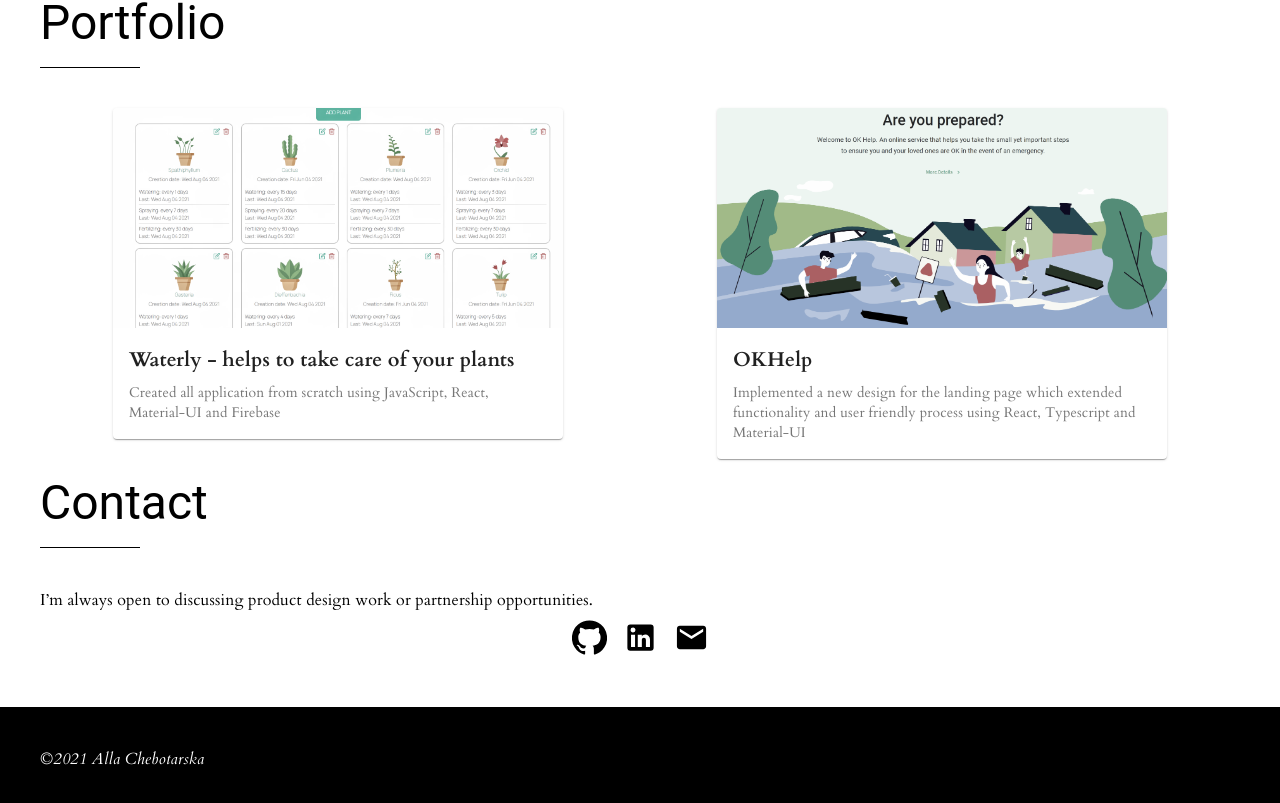
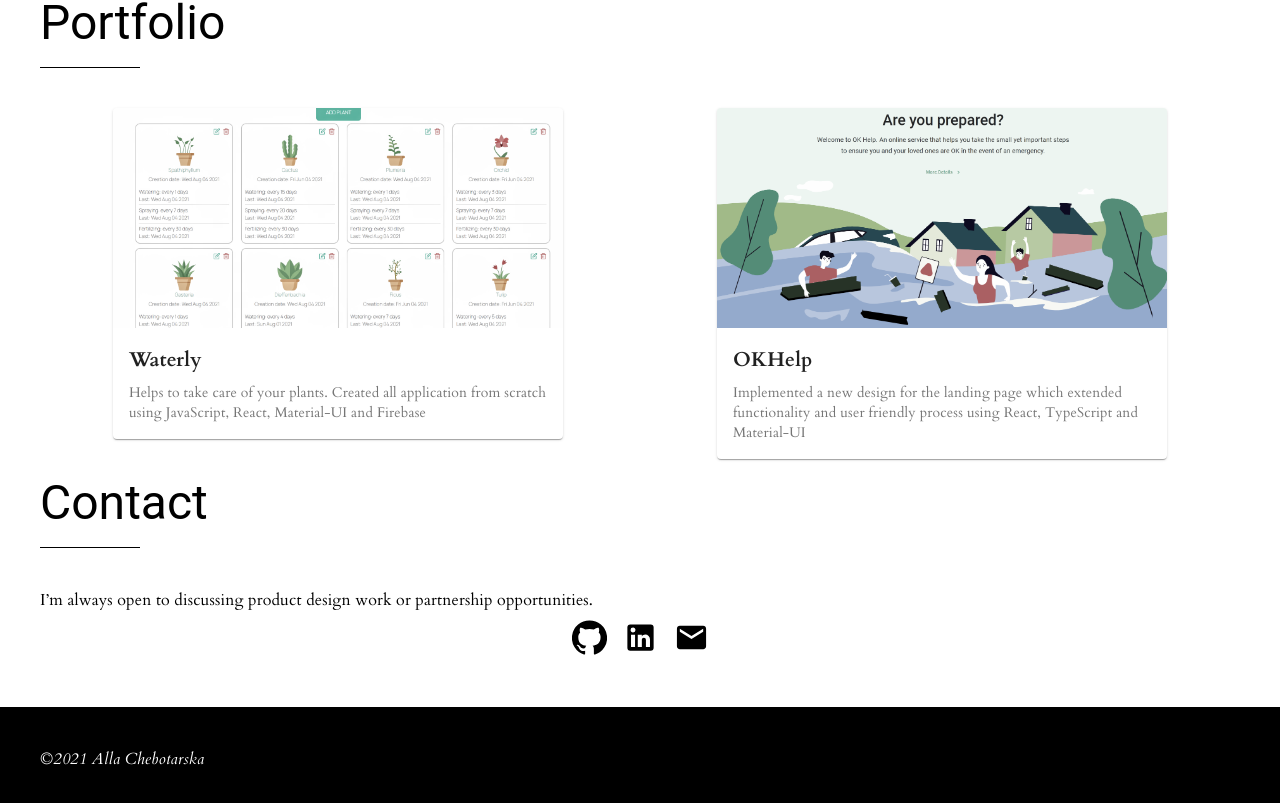
Before and after one commit to alla-chebotarska/portfolio, a React (Create React App) app: page / in a window 1280 px wide. Shown: the part 671-1474 px from the top of the page. Built offline with nearby package versions, Linux system fonts and the light colour scheme.

Commit message:
Added browser tab icon

```diff
--- a/public/index.html
+++ b/public/index.html
@@ -9,12 +9,12 @@
       content="Web site created using create-react-app"
     />
     <title>Alla Chebotarska</title>
+    <link rel="icon" href="https://image.flaticon.com/icons/png/512/12/12580.png">
     <!-- Google fonts - Montserrat for headings, Cardo for copy-->
     <link rel="stylesheet" href="https://fonts.googleapis.com/css?family=Montserrat:400,700|Cardo:400,400italic,700">
   </head>
   <body>
     <noscript>You need to enable JavaScript to run this app.</noscript>
     <div id="root"></div>
-
   </body>
 </html>
--- a/src/components/Portfolio/Portfolio.tsx
+++ b/src/components/Portfolio/Portfolio.tsx
@@ -44,16 +44,16 @@ const Portfolio = () => {
   const portfolioList: LandingListInfo[] = [
     {
       img: waterly,
-      title: "Waterly - helps to take care of your plants",
+      title: "Waterly",
       description:
-        "Created all application from scratch using JavaScript, React, Material-UI and Firebase",
+        "Helps to take care of your plants. Created all application from scratch using JavaScript, React, Material-UI and Firebase",
       link: "https://plant-care.web.app/",
     },
     {
       img: okhelp,
       title: "OKHelp",
       description:
-        "Implemented a new design for the landing page which extended functionality and user friendly process using React, Typescript and Material-UI",
+        "Implemented a new design for the landing page which extended functionality and user friendly process using React, TypeScript and Material-UI",
       link: "https://www.okhelp.org/",
     },
   ];
```
